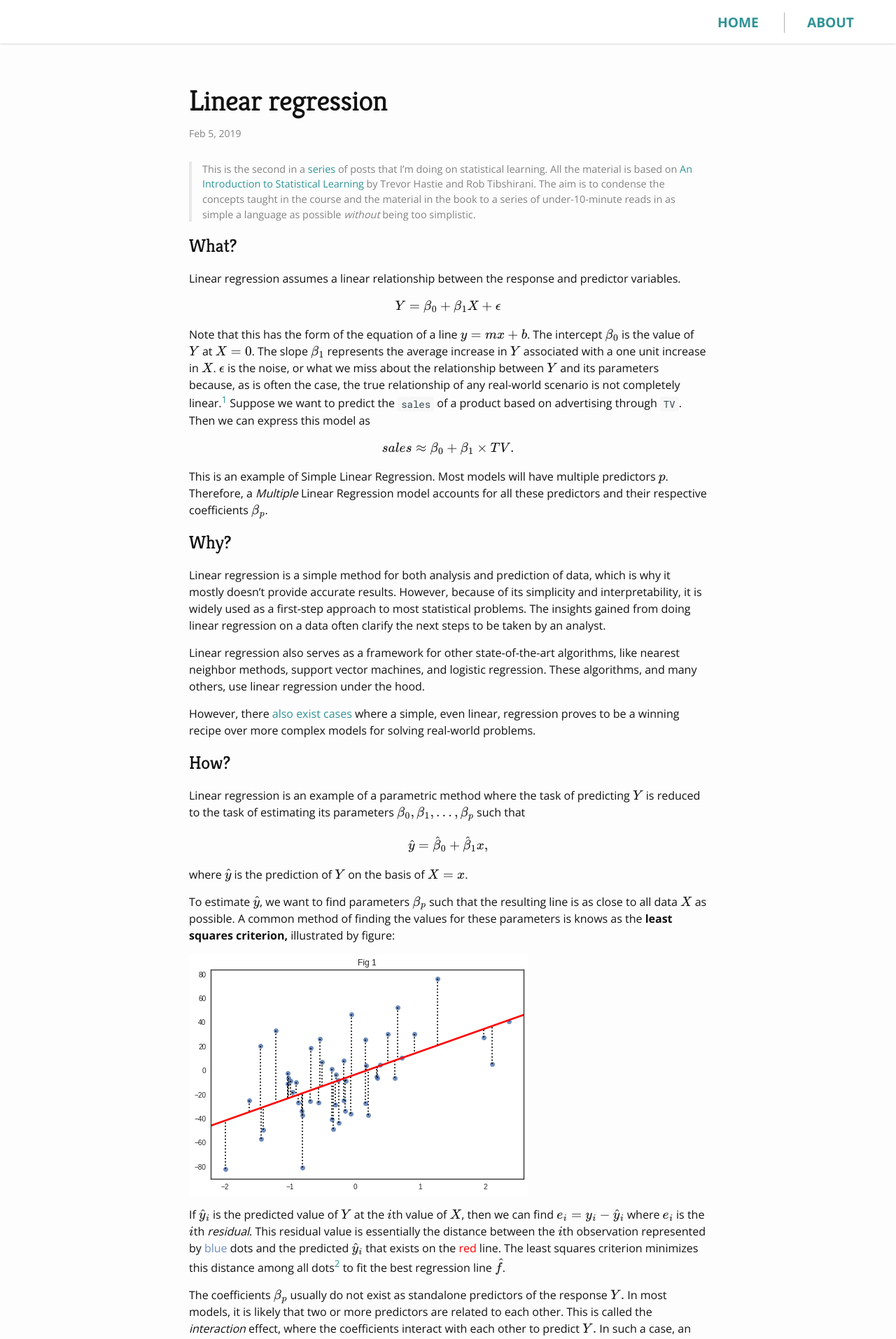
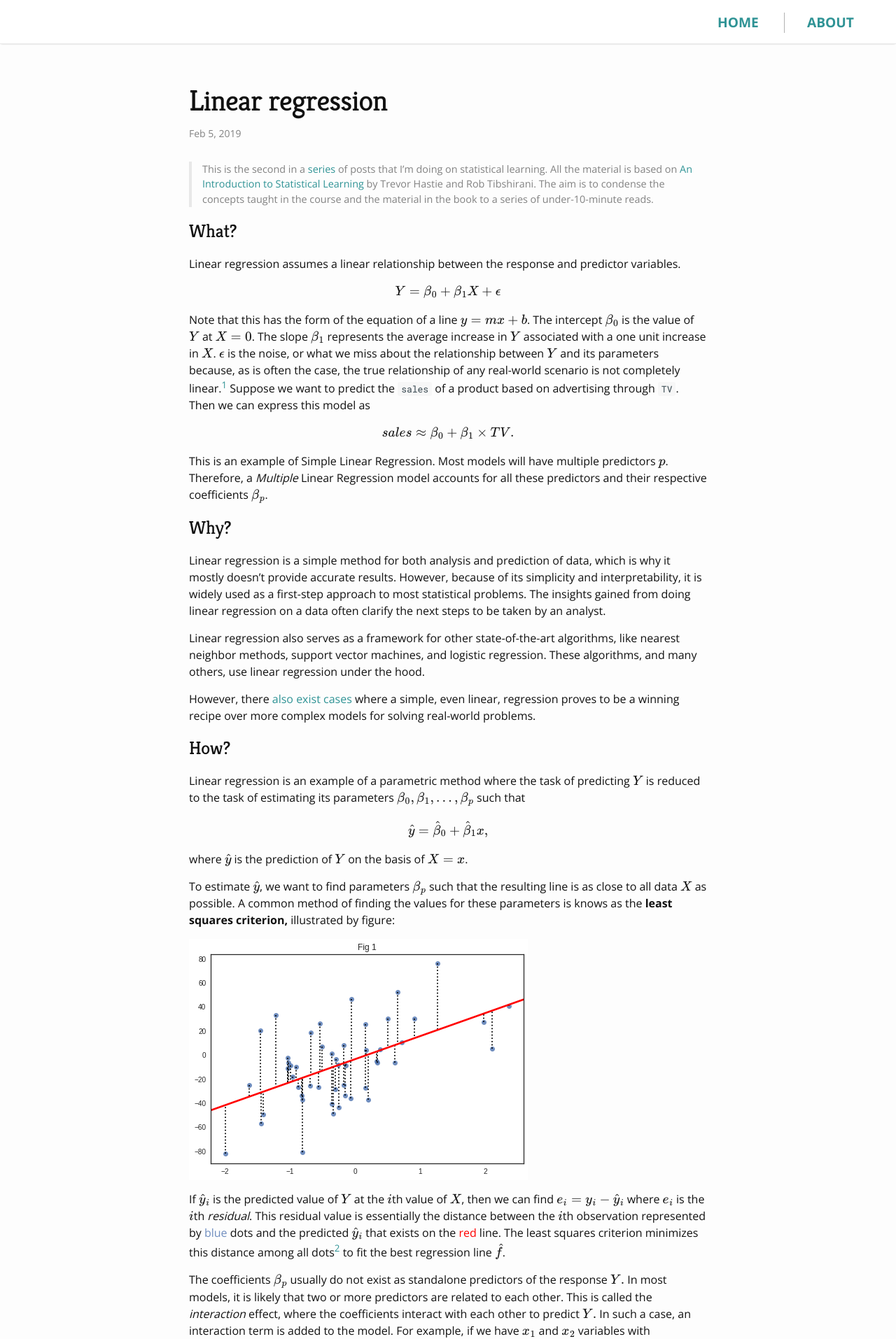
Before and after one commit to sinablk/sinablk.github.io, a Jekyll site: the page built from _posts/2019-02-05-linear-regression.markdown, in a window 1280 px wide. Shown: the top 1914 px of the page at 70% size. Built offline with Jekyll 4.4.1, drawn with Linux system fonts in a browser that asks for light colours; nearby versions of some CDN libraries; formulas are drawn with MathJax 3; some of the changed text lies outside the part shown.

Commit message:
Small edits, publish classification post

```diff
--- a/_drafts/2019-01-29-draft-post.markdown
+++ b/_drafts/2019-01-29-draft-post.markdown
@@ -9,7 +9,7 @@
 postFooter: Additional information, and maybe a <a href="#">link or two</a>.
 ---
 
-> This is the first in a series of posts that I'm doing on statistical learning.[^1] All the material is based on [An Introduction to Statistical Learning](http://www-bcf.usc.edu/~gareth/ISL/) book which was taught by the authors and Stanford University professors Trevor Hastie and Rob Tibshirani. The aim is to condense the concepts taught in the course and the material in the book to a series of under-10-minute reads in as simple a language as possible without being too simplistic, something likening to the [Feynman technique](https://www.youtube.com/watch?v=q-16DPh_VWw). While I try to keep the math and formulae to the minimum, I find that explaining, understanding, or doing any kind of statistical learning without math is like riding a camel in a desert while blindfolded. See the accompnaying [Github repo](https://github.com/alisiina/stat-learning) for this series.
+> This is the first in a [series](https://alisiina.github.io/2019/01/28/statistical-learning-series.html) of posts that I'm doing on statistical learning. All the material is based on [An Introduction to Statistical Learning](http://www-bcf.usc.edu/~gareth/ISL/) book which was taught by the authors and Stanford University professors Trevor Hastie and Rob Tibshirani. The aim is to condense the concepts taught in the course and the material in the book to a series of under-10-minute reads.
 
 ### What?
 
--- a/_posts/2019-01-28-statistical-learning-series.markdown
+++ b/_posts/2019-01-28-statistical-learning-series.markdown
@@ -13,7 +13,7 @@
 
 My aim with this series is to condense the concepts taught in the course and the material in the book to a series of under-10-minute reads in as simple a language as possible *without* being too simplistic, something likening to the [Feynman technique](https://www.youtube.com/watch?v=q-16DPh_VWw). I hope this serves as a good starting point to people who are interested to get into statistical or machine learning or anyone exploring the field.
 
-While I try to keep the math and formulas to the minimum, I find that explaining, understanding, or doing any kind of statistical learning without math is like riding a camel in a desert while blindfolded; it is unlikely you will ever reach the oasis.[^2] Therefore, some mathematical background would be helpful, particularly in linear algebra and statistics.
+While I try to keep the math and formulas to the minimum, I find that explaining, understanding, or doing any kind of statistical learning without math is like riding a camel in a desert while blindfolded; it is unlikely you will ever reach the oasis.[^2] Therefore, some mathematical background would be helpful, particularly in linear algebra and statistics. All posts follow the "What... Why... How" pattern.
 
 ### Index of posts
 1. [What is "statistical learning?"](https://alisiina.github.io/2019/01/29/what-is-statistical-learning.html)
--- a/_posts/2019-01-29-what-is-statistical-learning.markdown
+++ b/_posts/2019-01-29-what-is-statistical-learning.markdown
@@ -8,7 +8,7 @@
 postFooter: Additional information, and maybe a <a href="#">link or two</a>.
 ---
 
-> This is the first in a [series](https://alisiina.github.io/2019/01/28/statistical-learning-series.html) of posts that I'm doing on statistical learning. All the material is based on [An Introduction to Statistical Learning](http://www-bcf.usc.edu/~gareth/ISL/) book which was taught by the authors and Stanford University professors Trevor Hastie and Rob Tibshirani. The aim is to condense the concepts taught in the course and the material in the book to a series of under-10-minute reads in as simple a language as possible *without* being too simplistic.
+> This is the first in a [series](https://alisiina.github.io/2019/01/28/statistical-learning-series.html) of posts that I'm doing on statistical learning. All the material is based on [An Introduction to Statistical Learning](http://www-bcf.usc.edu/~gareth/ISL/) book which was taught by the authors and Stanford University professors Trevor Hastie and Rob Tibshirani. The aim is to condense the concepts taught in the course and the material in the book to a series of under-10-minute reads.
 
 ### What?
 
--- a/_posts/2019-02-05-linear-regression.markdown
+++ b/_posts/2019-02-05-linear-regression.markdown
@@ -5,11 +5,11 @@
 author: Ali Sina
 summary: Simple and widely used, linear regression is a supervised learning algorithm that serves as a "gateway" method in most analyses. To understand the rest of statistical or machine learning, a good grasp of linear regression is absolutely necessary.
 mathjax: true
-tags: [statistics, machine_learning, statistical_learning]
+tags: [statistics, machine_learning, statistical_learning, linear_regression]
 postFooter: Additional information, and maybe a <a href="#">link or two</a>.
 ---
 
-> This is the second in a [series](https://alisiina.github.io/2019/01/28/statistical-learning-series.html) of posts that I'm doing on statistical learning. All the material is based on [An Introduction to Statistical Learning](http://www-bcf.usc.edu/~gareth/ISL/) by Trevor Hastie and Rob Tibshirani. The aim is to condense the concepts taught in the course and the material in the book to a series of under-10-minute reads in as simple a language as possible *without* being too simplistic.
+> This is the second in a [series](https://alisiina.github.io/2019/01/28/statistical-learning-series.html) of posts that I'm doing on statistical learning. All the material is based on [An Introduction to Statistical Learning](http://www-bcf.usc.edu/~gareth/ISL/) by Trevor Hastie and Rob Tibshirani. The aim is to condense the concepts taught in the course and the material in the book to a series of under-10-minute reads.
 
 ### What?
 
@@ -57,7 +57,7 @@
 
 In Fig 2, the <span style="color:#58aa6b">green</span> line represents a polynomial model that has a quadratic predictor variable with 2 *degrees of freedom*. i.e. it has a variable $x_i^2$. We can clearly see that it is a much better fit than the <span style="color:#4c72b0">blue</span> simple linear regression line. The corresponding [Mean Squared Error](https://en.wikipedia.org/wiki/Mean_squared_error#Regression) (MSE) scores validate this.[^3]
 
-Modeling such non-linear relationships between response and predictors is not limited t exponents. We can also address such non-linearities with $\log{X}$ and $\sqrt{X}$. The pitfall to always avoid is to not [overfit](https://scikit-learn.org/stable/auto_examples/model_selection/plot_underfitting_overfitting.html#sphx-glr-auto-examples-model-selection-plot-underfitting-overfitting-py) the data with such quadratic terms. For example, by choosing higher degrees of freedom, the regression model will fit the training data too closely and, therefore, perform poorly on unseen test data.[^4]
+Modeling such non-linear relationships between response and predictors is not limited to exponents. We can also address such non-linearities with $\log{X}$ and $\sqrt{X}$. The pitfall to always avoid is to not [overfit](https://scikit-learn.org/stable/auto_examples/model_selection/plot_underfitting_overfitting.html#sphx-glr-auto-examples-model-selection-plot-underfitting-overfitting-py) the data with such quadratic terms. For example, by choosing higher degrees of freedom, the regression model will fit the training data too closely and, therefore, perform poorly on unseen test data.[^4]
 
 {% include socialsharing.html %}
 
--- a/_sass/style.scss
+++ b/_sass/style.scss
@@ -6,7 +6,7 @@
 $code-background-color: #f7f7f7 !default;
 $code-base-color: #37474f !default;
 $code-font-family: 'Roboto Mono', monospace !default;
-$code-font-size: 14px !default;
+$code-font-size: 13px !default;
 
 $base-font-family: 'Open Sans', Helvetica, Arial, sans-serif !default;
 $headings-font-family: 'Kreon', Helvetica, Arial, serif !default;
```
Also changed, not shown: _posts/2019-02-11-classification.markdown (added, +82 -0 lines), images/stat-learning-series/fig3.png (added), images/stat-learning-series/fig4.png (added).
